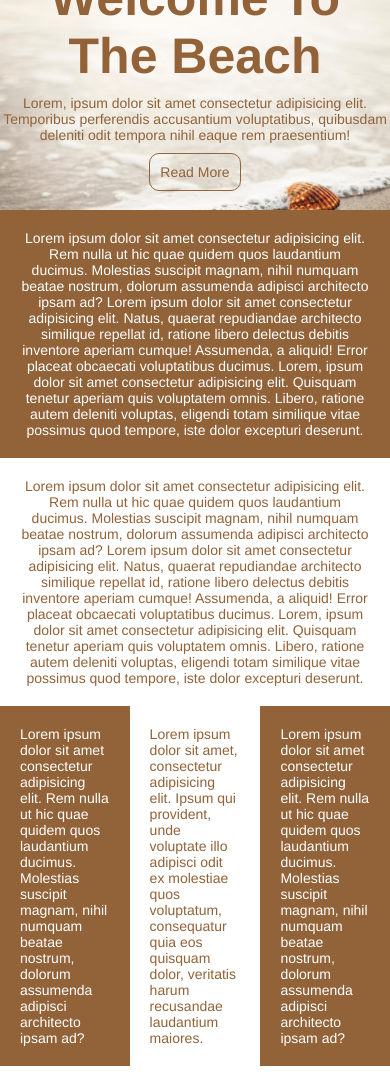
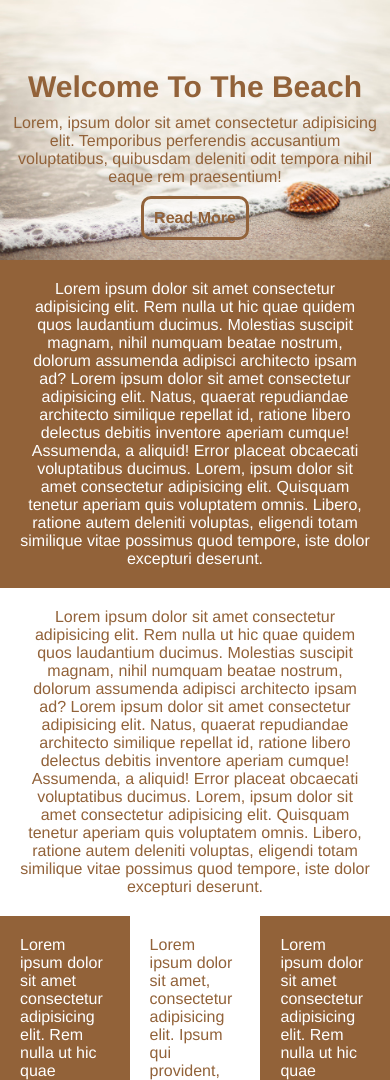
Before and after one commit to PolinaSmir/main-page-hw, a plain HTML site: page index.html in a window 390 px wide. Shown: the top 1080 px of the page. Drawn offline with Linux system fonts and the light colour scheme.

Commit message:
finished

```diff
--- a/index.html
+++ b/index.html
@@ -7,17 +7,17 @@
     <link rel="stylesheet" href="./style.css" />
   </head>
   <body>
-    <header>
-      <img src="./pictures/ракушка.jpg" alt="shell" />
+    <header class="wrap">
       <div class="header-name">
         <h1 class="brown-text">Welcome To The Beach</h1>
-        <div class="brown-text name">
+        <div class="brown-text podtext">
           Lorem, ipsum dolor sit amet consectetur adipisicing elit. Temporibus
           perferendis accusantium voluptatibus, quibusdam deleniti odit tempora
           nihil eaque rem praesentium!
         </div>
         <button>Read More</button>
       </div>
+      <img src="./pictures/ракушка.jpg" alt="shell" />
     </header>
     <section class="text-center">
       <article class="brown-background">
--- a/style.css
+++ b/style.css
@@ -3,24 +3,28 @@
   padding: 0;
   box-sizing: border-box;
   font-family: "Franklin Gothic Medium", "Arial Narrow", Arial, sans-serif;
-  font-size: 14px;
+  font-size: 16px;
+}
+.wrap {
+  max-height: 1350px;
+  overflow: hidden;
 }
 header {
-  margin-top: -50px;
   display: flex;
   justify-content: center;
   align-items: center;
 }
 h1 {
-  font-size: 50px;
+  font-size: 4em;
   margin-bottom: 10px;
 }
-.name {
+.podtext {
+  margin-right: 10px;
+  margin-left: 10px;
   font-weight: 100;
 }
 img {
   width: 100%;
-  object-position: 0 50px;
 }
 .header-name {
   position: absolute;
@@ -55,3 +59,20 @@ button:hover {
   cursor: pointer;
   color: white;
 }
+@media screen and (max-width: 800px) {
+  .header-name {
+    margin-top: 50px;
+  }
+}
+@media screen and (max-width: 550px) {
+  .header-name {
+    margin-top: 50px;
+  }
+  h1 {
+    font-size: 30px;
+  }
+  button {
+    border: 3px solid #926239;
+    font-weight: 600;
+  }
+}
```
